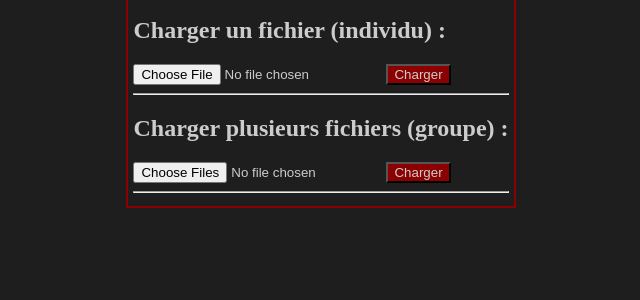
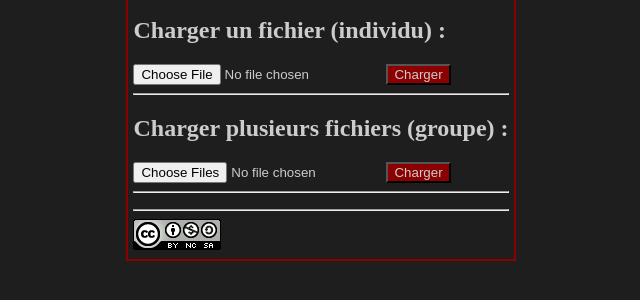
Before and after one commit to leithleith/Classification, a plain HTML site: page analyse.html in a window 1280 px wide. Shown: the part 224-524 px from the top of the page, without its empty margins (319-959 px from the left). Drawn offline with nearby package versions, Linux system fonts and the light colour scheme.

Commit message:
Add files via upload

```diff
--- a/analyse.html
+++ b/analyse.html
@@ -37,6 +37,10 @@
         </div>
         <div id="radar" class="radar">
         </div>
+        <div id="pied">
+            <hr/>
+            <a href="https://creativecommons.org/licenses/by-nc-sa/4.0/deed.fr" target="newtab"><img src="cc.png"/></a>
+        </div>
     </div>
 </body>
 </html>
--- a/style.css
+++ b/style.css
@@ -56,7 +56,7 @@ a:link, a:visited {
     background-color: #555555;
     color: #cdcccc;
     border: 2px solid #1e1e1e;
-    padding: 10px 20px;
+    padding: 5px 5px;
     text-align: center;
     text-decoration: none;
     display: inline-block;
```
Also changed, not shown: index.html (+2 -0 lines), cc.png (added).
